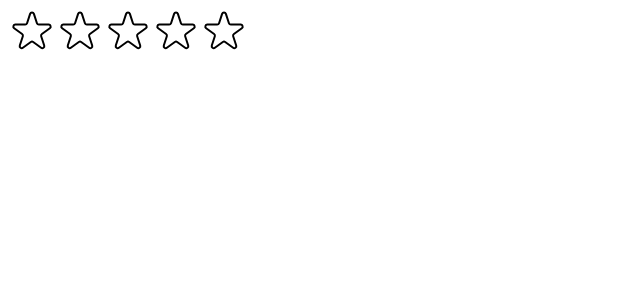
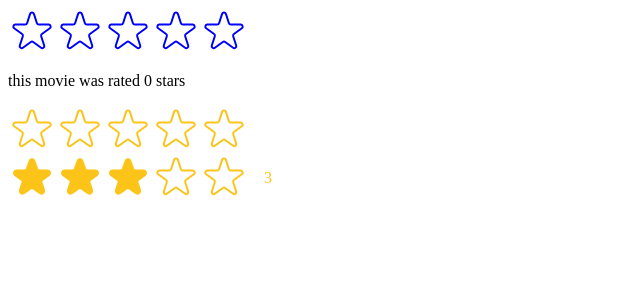
Before and after one commit to AliATZ/usePopcorn, a React (Create React App) app: page / in a window 1280 px wide. Shown: the top 300 px of the page, without its empty margins (0-640 px from the left). Built offline with nearby package versions, Linux system fonts and the light colour scheme.

Commit message:
add new features

```diff
--- a/src/StarRating.js
+++ b/src/StarRating.js
@@ -1,26 +1,34 @@
 import {useState} from "react";
+import {c} from "react/compiler-runtime";
 
 const containerStyle= {
     display: 'flex',
     alignItems: 'center',
-    gap:"16px"}
+    gap:"16px"
+}
 
 const starContainerStyle= {
     display:"flex",
 
 }
-const textStyle= {
-    lineHeight:"1",
-    margin:"0",
 
-}
-export default function StarRating ({maxRating =5}){
-    const [rating,setRating] = useState(0);
+export default function StarRating (
+    {maxRating =5 , color = '#fcc419', size=48, messages=[] ,className,defaultRating=0,onSteRating}){
+    const [rating,setRating] = useState(defaultRating);
     const [tempRating,setTempRating] = useState(0);
     function handleRating(rating) {
         setRating(rating);
+        onSteRating(rating);
     }
-    return <div style={containerStyle}>
+
+
+    const textStyle= {
+        lineHeight:"1",
+        margin:"0",
+        color:color,
+        fontsize:`${size/1.5}px`,
+    }
+    return <div style={containerStyle} className={className}>
         <div style={starContainerStyle}>
             {Array.from({length: maxRating},(_,i) =>
                 <Star key={i}
@@ -28,20 +36,27 @@
                       onRate={()=>handleRating(i+1)}
                       onHoverIn={() => setTempRating(i+1)}
                       onHoverOut={() =>setTempRating(0)}
+                      color={color}
+                      size={size}
                  />)}
         </div>
-        <p style={textStyle}>{ tempRating || rating || ""}</p>
+        <p style={textStyle}>{messages.length ===maxRating ? messages[tempRating ? tempRating-1 : rating-1] : tempRating || rating || ""}</p>
     </div>
 }
 
-const starStyle= {
-    width:'48px',
-    height:'48px',
-    display: 'block',
-    cursor:'pointer',
-}
 
-function Star({onRate , full, onHoverIn, onHoverOut}) {
+
+function Star({onRate , full, onHoverIn, onHoverOut, color,size}) {
+
+    const starStyle= {
+        width:`${size}px`,
+        height:`${size}px`,
+        display: 'block',
+        cursor:'pointer',
+        color:color,
+
+    }
+
     return <span
         role="button"
         style={starStyle}
@@ -52,8 +67,8 @@
         {full ? <svg
             xmlns="http://www.w3.org/2000/svg"
             viewBox="0 0 20 20"
-            fill="#000"
-            stroke="#000"
+            fill={color}
+            stroke={color}
         >
             <path
                 d="M9.049 2.927c.3-.921 1.603-.921 1.902 0l1.07 3.292a1 1 0 00.95.69h3.462c.969 0 1.371 1.24.588 1.81l-2.8 2.034a1 1 0 00-.364 1.118l1.07 3.292c.3.921-.755 1.688-1.54 1.118l-2.8-2.034a1 1 0 00-1.175 0l-2.8 2.034c-.784.57-1.838-.197-1.539-1.118l1.07-3.292a1 1 0 00-.364-1.118L2.98 8.72c-.783-.57-.38-1.81.588-1.81h3.461a1 1 0 00.951-.69l1.07-3.292z"
@@ -62,7 +77,7 @@
             xmlns="http://www.w3.org/2000/svg"
             fill="none"
             viewBox="0 0 24 24"
-            stroke="#000"
+            stroke={color}
         >
             <path
                 strokeLinecap="round"
--- a/src/index.js
+++ b/src/index.js
@@ -1,13 +1,22 @@
-import React from 'react';
+import React, {useState} from 'react';
 import ReactDOM from 'react-dom/client';
 // import './index.css';
 // import App from './App';
+import StarRating from "./StarRating";
 
-import StarRating from "./StarRating";
+function Test(){
+    const [movieRating, setMovieRating] = useState(0);
+
+    return <div><StarRating color='blue' onSteRating={setMovieRating}/>
+    <p>this movie was rated {movieRating} stars</p>
+    </div>
+    }
 const root = ReactDOM.createRoot(document.getElementById('root'));
 root.render(
   <React.StrictMode>
+      <Test/>
     {/*<App />*/}
-      <StarRating maxRating={5} />
+      <StarRating messages={["terrible","bad","okay","good","amazing"]} />
+      <StarRating maxRating={5} className="" defaultRating = {3}/>
   </React.StrictMode>
 );
```
